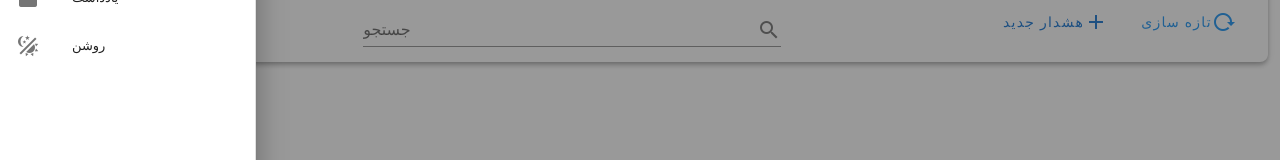
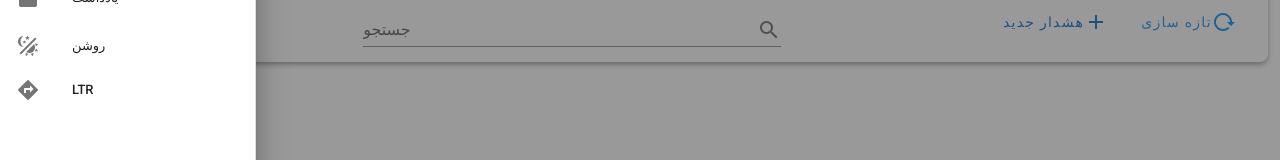
Before and after one commit to Ftmco/KitchenPanle, a Vue app: page /tabs/home in a window 1280 px wide. Both pictures are taken after a click on the button 40 px from the left and 32 px from the top of the page. Shown: the part 198-358 px from the top of the page. Built offline with nearby package versions, Linux system fonts and the light colour scheme; what mavon-editor would draw is missing.

Commit message:
Update TheNavigation.vue

```diff
--- a/src/components/core/TheNavigation.vue
+++ b/src/components/core/TheNavigation.vue
@@ -9,6 +9,12 @@
           </v-list-item-icon>
           <v-list-item-title>{{ theme }}</v-list-item-title>
         </v-list-item>
+        <v-list-item @click="changeDirection">
+          <v-list-item-icon>
+            <v-icon>mdi-directions</v-icon>
+          </v-list-item-icon>
+          <v-list-item-title>{{ dir }}</v-list-item-title>
+        </v-list-item>
       </v-list-item-group>
     </v-list>
   </v-navigation-drawer>
@@ -17,7 +23,7 @@
 
 <script lang="ts">
 import Vue from "vue";
-import {  navigationItems } from "@/constants/";
+import { navigationItems } from "@/constants/";
 import NavigationListItems from "./NavigationListItems.vue";
 
 export default Vue.extend({
@@ -26,6 +32,7 @@ export default Vue.extend({
     items: navigationItems,
     group: null,
     theme: "روشن",
+    dir: "LTR",
     active: 0,
   }),
   created() {
@@ -43,6 +50,14 @@ export default Vue.extend({
         this.$vuetify.theme.dark ? "Dark" : "Ligth"
       );
     },
+    changeDirection() {
+      this.$vuetify.rtl = !this.$vuetify.rtl;
+      this.dir = this.$vuetify.rtl ? "RTL" : "LTR";
+      localStorage.setItem(
+        "dir",
+        this.$vuetify.rtl ? "RTL" : "LTR"
+      );
+    },
   },
   components: { NavigationListItems },
 });
```
